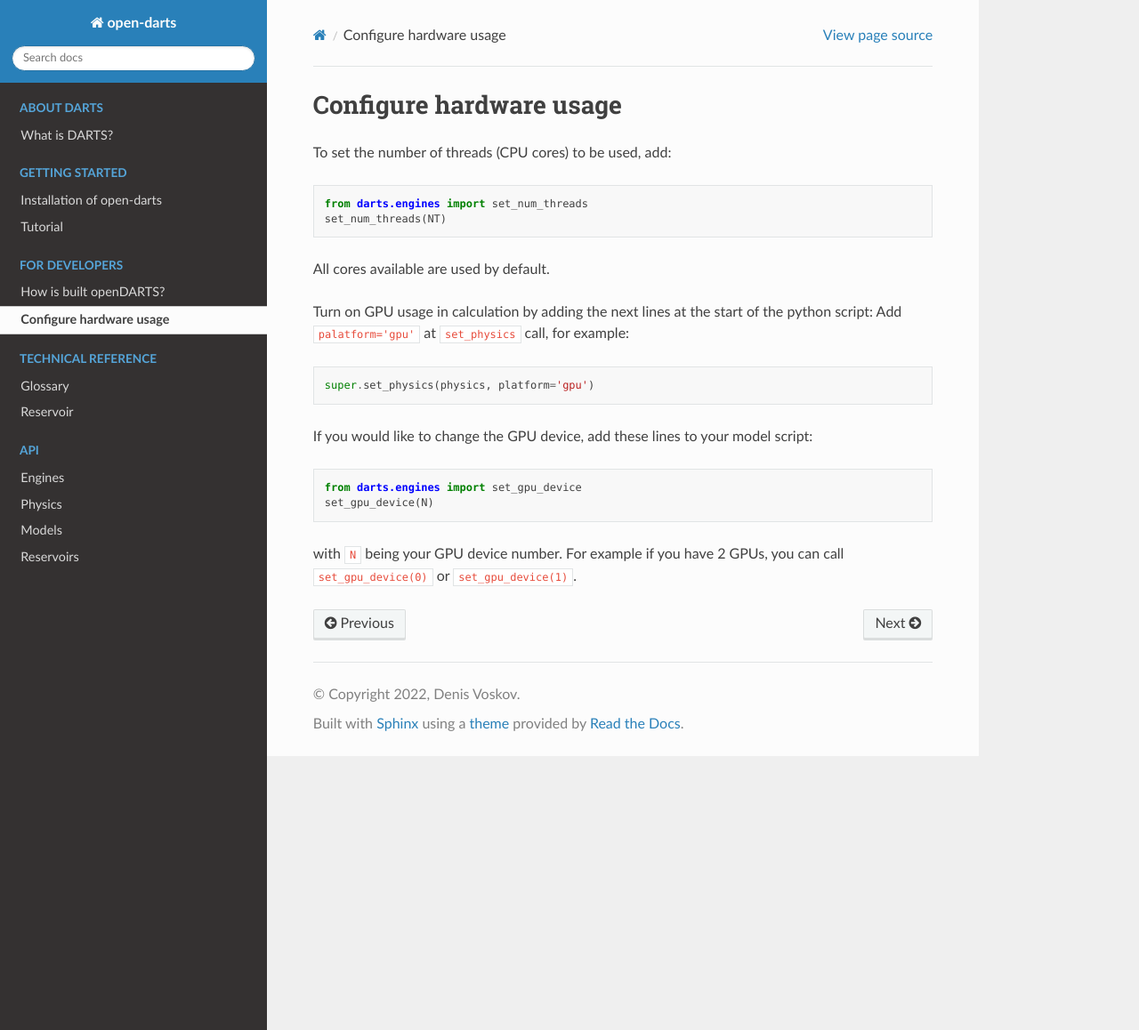
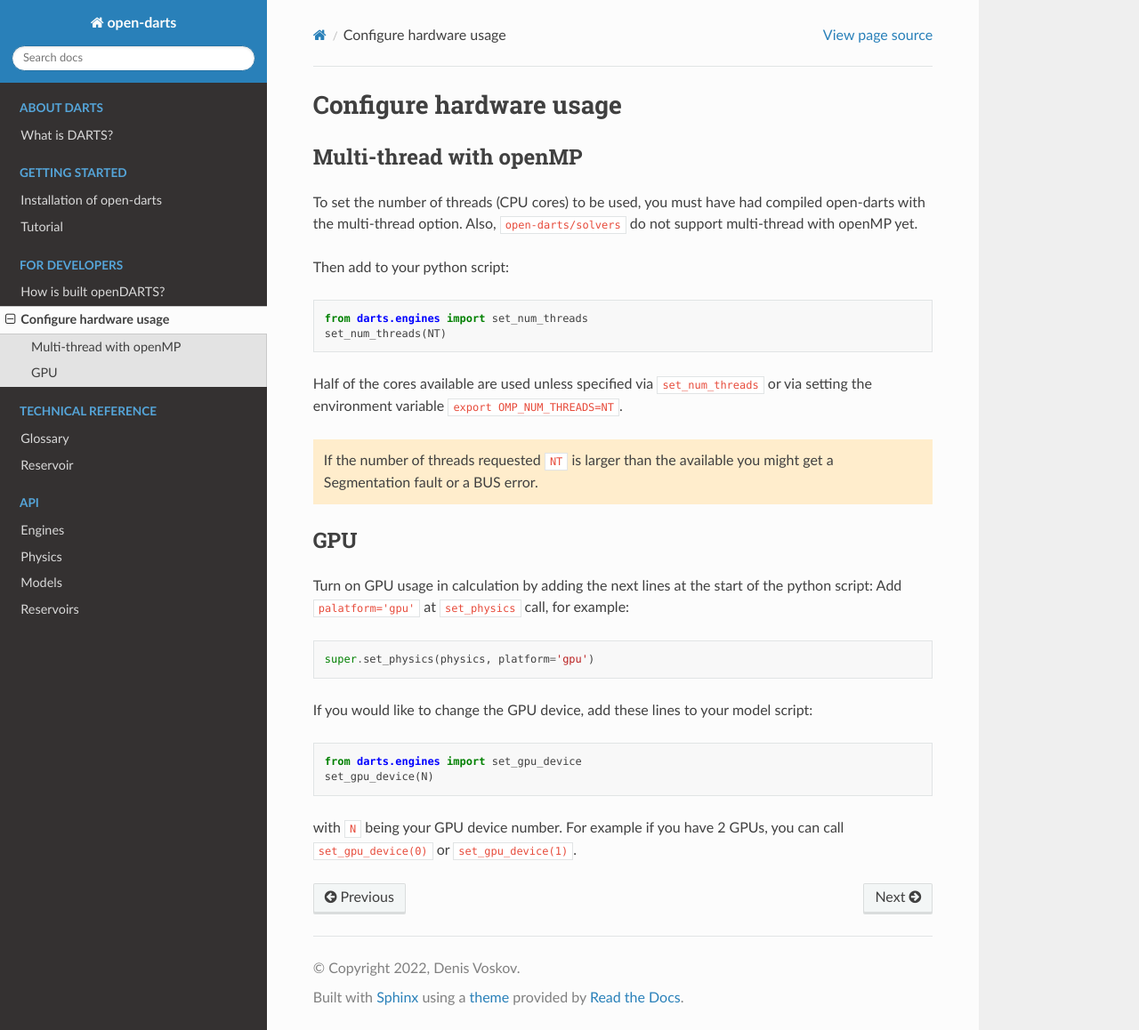
Before and after one commit to roderickperez/open-DARTS, a Sphinx documentation site: the page built from docs/for_developers/configure_hardware.md, in a window 1280 px wide and 1158 px high. Shown: the whole window at 89% size. Built offline with Sphinx 7.4.7 and the Read the Docs theme 2.0.0, drawn with Linux system fonts in a browser that asks for light colours.

Commit message:
Multi-thread docs

````diff
--- a/docs/for_developers/configure_hardware.md
+++ b/docs/for_developers/configure_hardware.md
@@ -1,13 +1,25 @@
 # Configure hardware usage
 
-To set the number of threads (CPU cores) to be used, add:
+## Multi-thread with openMP
+
+To set the number of threads (CPU cores) to be used, you must have had compiled open-darts with the multi-thread option. Also, `open-darts/solvers` do not support multi-thread with openMP yet.
+
+Then add to your python script:
 
 ```python
 from darts.engines import set_num_threads
 set_num_threads(NT)
 ```
 
-All cores available are used by default.
+Half of the cores available are used unless specified via `set_num_threads` or via setting the environment variable `export OMP_NUM_THREADS=NT`.
+
+<div class="warning">
+
+If the number of threads requested `NT` is larger than the available you might get a Segmentation fault or a BUS error.
+
+</div>
+
+## GPU
 
 Turn on GPU usage in calculation by adding the next lines at the start of the python script:
 Add `palatform='gpu'` at `set_physics` call, for example:
````
Also changed, not shown: 2 other files.
